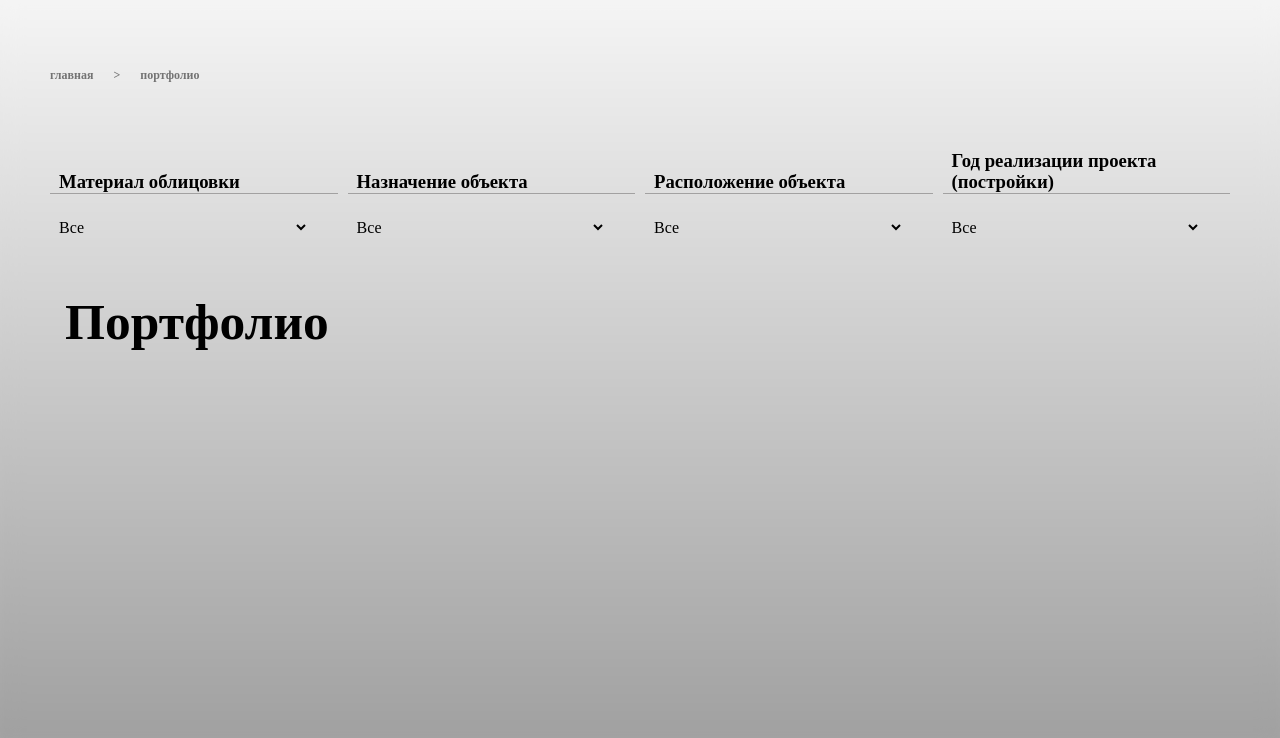
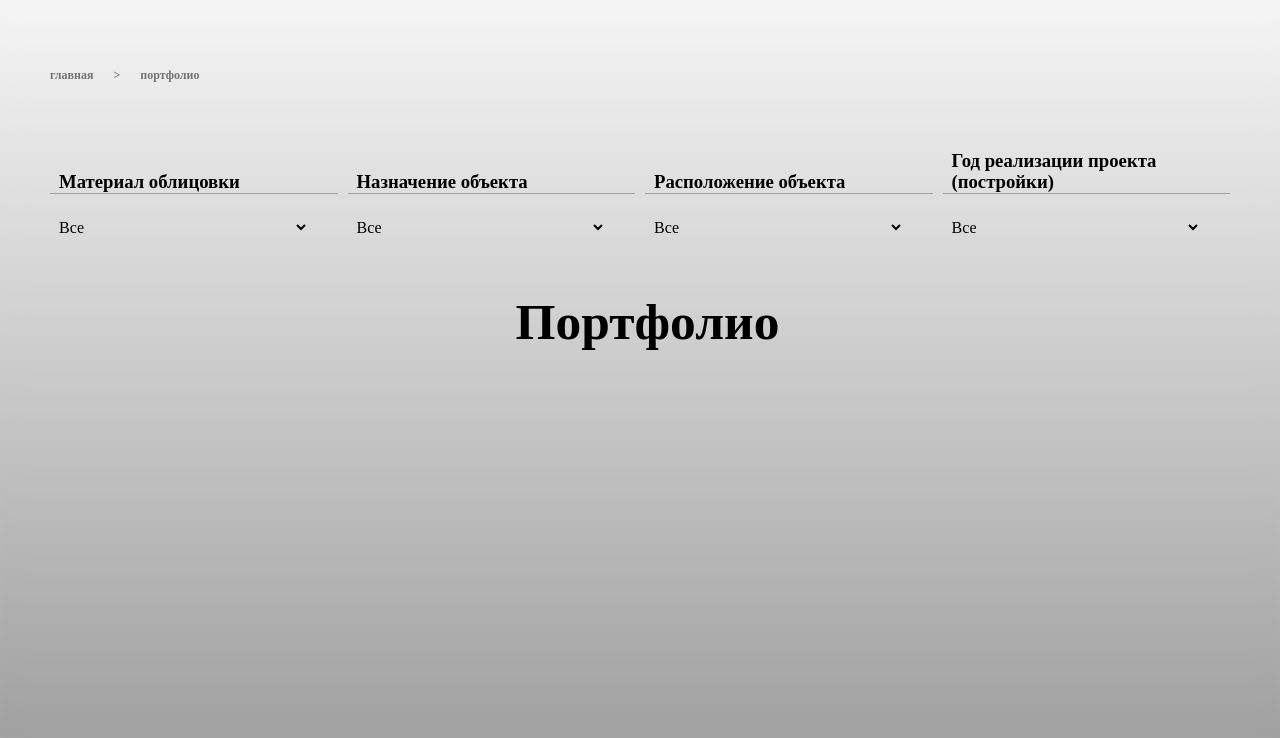
Before and after one commit to Nenakhov-Maxim/AltSite, a Django app: template mainSite/templates/portfolio.html in a window 1280 px wide. Shown: the part 105-843 px from the top of the page. Run offline with Django 3.2, Linux system fonts and the light colour scheme; the template is opened without the code that fills it, so the values that code supplies are empty; some web fonts are replaced.

Commit message:
По центру фото и текст в портфолио

```diff
--- a/mainSite/static/css/portfolio.css
+++ b/mainSite/static/css/portfolio.css
@@ -150,6 +150,10 @@ main::before {
     padding: 20px 0 50px 0;
 }
 
+.title-text {
+    text-align: center;
+}
+
 /* Стили для страницы portfolio project */
 
 .portfolio-project-main {
@@ -219,3 +223,7 @@ main::before {
 .carousel-wrapper {
     width: 100%;
 }
+
+.gallery-project-fancybox {
+    text-align: center;
+}
```
